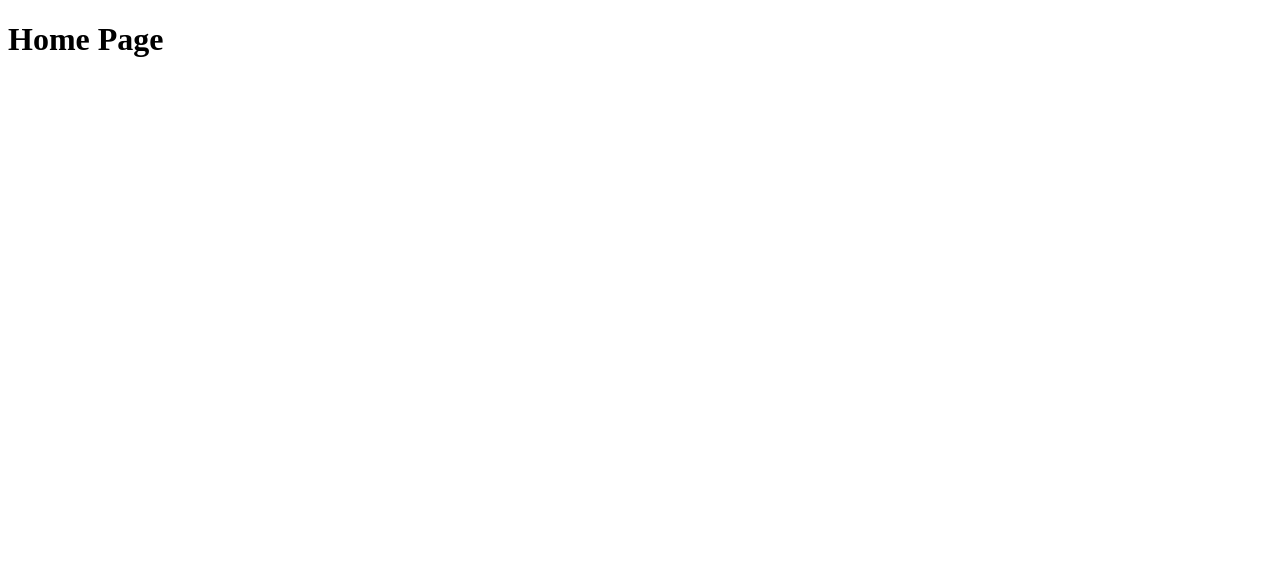
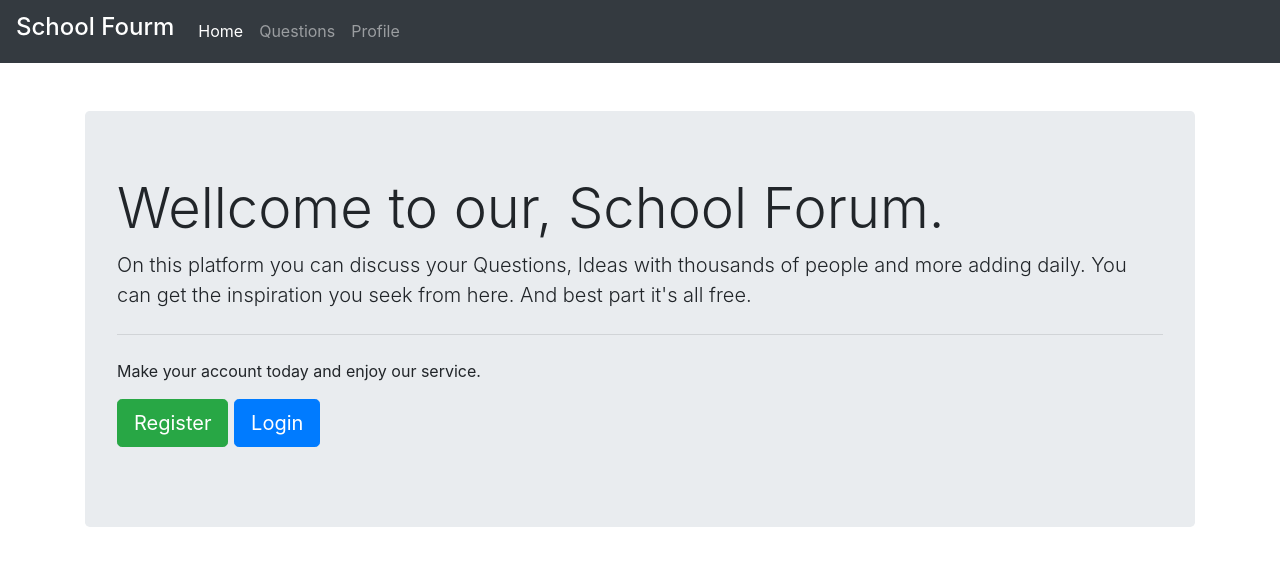
Before and after one commit to frost-head/The-Last-Night-Reads, a Flask app: page /home in a window 1280 px wide. Before the commit the part shown is almost empty. Shown: the top 566 px of the page. Run offline with Flask 2, Linux system fonts and the light colour scheme; some libraries are stand-ins or nearby versions.

Commit message:
added basic design fumctionality

```diff
--- a/main.py
+++ b/main.py
@@ -1,14 +1,37 @@
 from flask import Flask , redirect, render_template
+from datetime import datetime
+
+# CONFIG
 app = Flask(__name__)
 
+# ROUTES
+# HOME ROUTE
 @app.route('/')
-def r():
-    redirect('/home')
-
 @app.route('/home')
 def ShowHome():
-    return render_template('Home.html')
+    return render_template('Home.html', route = ['/', 'home'] )
 
+# LOGIN ROUTE
+@app.route('/login')
+def login():
+    return render_template('login.html', route = ['login'])
+
+# QUSTIONS ROUTE
+@app.route('/questions')
+def showQuestions():
+    return render_template('questions.html', route = ['questions'])
+
+# PROFILE ROUTE
+@app.route('/profile')
+def showProfile():
+    return render_template("profile.html", route = ['profile'])
+
+# REGISTER ROUTE
+@app.route('/register')
+def register():
+    return render_template("Register.html", route = ['register'])
+
+# ROUTES ENDED
 
 if __name__ == "__main__":
     app.run(debug = True)
--- a/templates/Base.html
+++ b/templates/Base.html
@@ -3,9 +3,18 @@
 <head>
     <meta charset="UTF-8">
     <meta name="viewport" content="width=device-width, initial-scale=1.0">
+    <meta name="viewport" content="width=device-width, initial-scale=1, shrink-to-fit=no">
+    <link rel="stylesheet" href="https://stackpath.bootstrapcdn.com/bootstrap/4.5.0/css/bootstrap.min.css" integrity="sha384-9aIt2nRpC12Uk9gS9baDl411NQApFmC26EwAOH8WgZl5MYYxFfc+NcPb1dKGj7Sk" crossorigin="anonymous">
     {% block head %} {% endblock %}
 </head>
 <body>
-    {% block body %} {% endblock %}
+    {% include 'includes/navbar.html' %}
+    <div class = "container">
+        {% block body %} {% endblock %}
+    </div>
+
+    <script src="https://code.jquery.com/jquery-3.5.1.slim.min.js" integrity="sha384-DfXdz2htPH0lsSSs5nCTpuj/zy4C+OGpamoFVy38MVBnE+IbbVYUew+OrCXaRkfj" crossorigin="anonymous"></script>
+    <script src="https://cdn.jsdelivr.net/npm/popper.js@1.16.0/dist/umd/popper.min.js" integrity="sha384-Q6E9RHvbIyZFJoft+2mJbHaEWldlvI9IOYy5n3zV9zzTtmI3UksdQRVvoxMfooAo" crossorigin="anonymous"></script>
+    <script src="https://stackpath.bootstrapcdn.com/bootstrap/4.5.0/js/bootstrap.min.js" integrity="sha384-OgVRvuATP1z7JjHLkuOU7Xw704+h835Lr+6QL9UvYjZE3Ipu6Tp75j7Bh/kR0JKI" crossorigin="anonymous"></script>
 </body>
 </html>
--- a/templates/Home.html
+++ b/templates/Home.html
@@ -5,5 +5,18 @@
 {% endblock %}
 
 {% block body %}
-<h1>Home Page</h1>
+<br>
+<br>
+<div class="jumbotron">
+    <h1 class="display-4">Wellcome to our, School Forum. </h1>
+    <p class="lead">On this platform you can discuss your Questions, Ideas with thousands of people and more adding daily. You can get the inspiration you seek from here. And best part it's all free.</p>
+    <hr class="my-4">
+    <p>Make your account today and enjoy our service.</p>
+    <p class="lead">
+        <a class="btn btn-success btn-lg" href="/register" role="button">Register</a>
+        <a class="btn btn-primary btn-lg" href="/login" role="button">Login</a>
+    </p>
+</div>
+
+
 {% endblock %}
--- /dev/null
+++ b/templates/includes/navbar.html
@@ -0,0 +1,68 @@
+<nav class="navbar navbar-expand-lg navbar-dark bg-dark ">
+<a class="navbar-brand" href="/home"><h4>School Fourm</h4></a>
+
+    <button class="navbar-toggler" type="button" data-toggle="collapse" data-target="#navbarNav" aria-controls="navbarNav" aria-expanded="false" aria-label="Toggle navigation">
+        <span class="navbar-toggler-icon"></span>
+    </button>
+
+    <div class="collapse navbar-collapse" id="navbarNav">
+        <ul class="navbar-nav">
+
+            {% if 'home' in route%}
+                <!--home-->
+                <li class="nav-item active">
+                    <a class="nav-link" href="/home">Home </a>
+                </li>
+                <!--questions-->
+                <li class="nav-item">
+                    <a class="nav-link" href="/questions">Questions</a>
+                </li>
+                <!--profile-->
+                <li class="nav-item">
+                    <a class="nav-link" href="/profile" >Profile</a>
+                </li>
+
+            {% elif 'questions' in route %}
+                <!--home-->
+                <li class="nav-item">
+                    <a class="nav-link" href="/home">Home </a>
+                </li>
+                <!--questions-->
+                <li class="nav-item active">
+                    <a class="nav-link" href="/questions">Questions</a>
+                </li>
+                <!--profile-->
+                <li class="nav-item">
+                    <a class="nav-link" href="/profile" >Profile</a>
+                </li>
+
+            {% elif 'profile' in route %}
+                <!--home-->
+                <li class="nav-item">
+                    <a class="nav-link" href="/home">Home </a>
+                </li>
+                <!--questions-->
+                <li class="nav-item">
+                    <a class="nav-link" href="/questions">Questions</a>
+                </li>
+                <!--profile-->
+                <li class="nav-item active">
+                    <a class="nav-link" href="/profile" >Profile</a>
+                </li>
+            {% else %}
+                <!--home-->
+                <li class="nav-item">
+                    <a class="nav-link" href="/home">Home </a>
+                </li>
+                <!--questions-->
+                <li class="nav-item">
+                    <a class="nav-link" href="/questions">Questions</a>
+                </li>
+                <!--profile-->
+                <li class="nav-item">
+                    <a class="nav-link" href="/profile" >Profile</a>
+                </li>
+            {% endif %}
+        </ul>
+    </div>
+</nav>
```
Also changed, not shown: templates/Register.html (added, +9 -0 lines), templates/login.html (added, +9 -0 lines), templates/profile.html (added, +9 -0 lines), templates/questions.html (added, +9 -0 lines), __init__.py (added), classes/__init__.py (added), classes/user.py (added).
